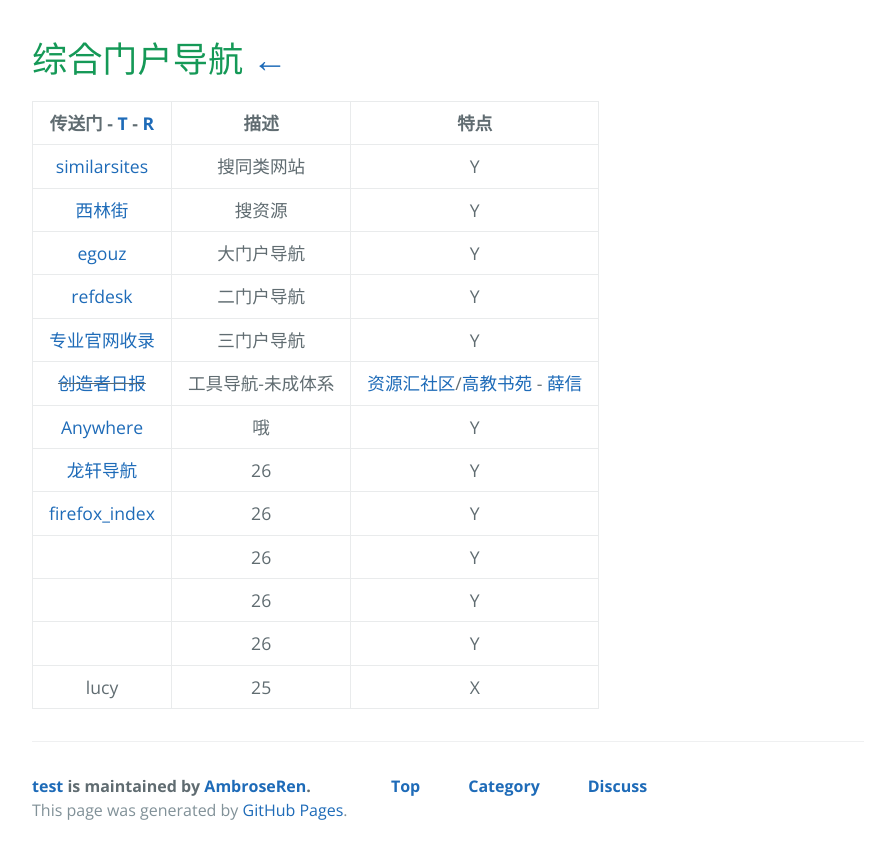
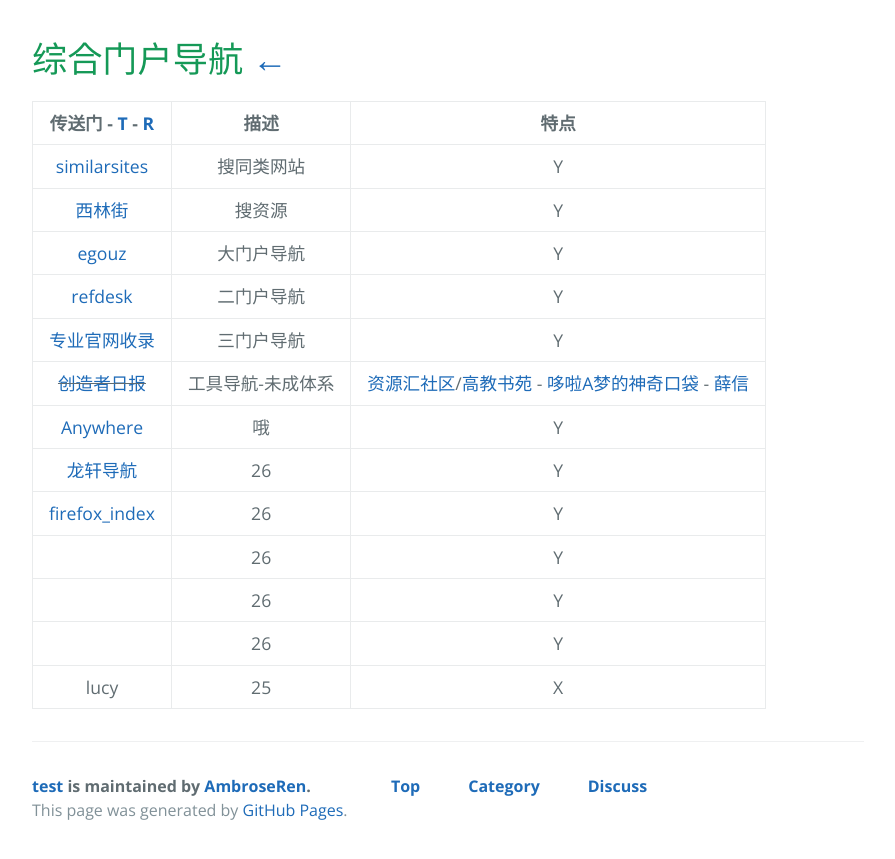
Before and after one commit to AmbroseRen/test, a Jekyll site: the page built from Library/synthesize.md, in a window 1280 px wide. Shown: the top 859 px of the page, without its empty margins (192-1087 px from the left). Built offline with Jekyll 4.4.1, drawn with Linux system fonts in a browser that asks for light colours; our own code applies the rules of GitHub Pages for plain Markdown files; the repository's description, which GitHub fills in, is left out.

Commit message:
Update synthesize.md

```diff
--- a/Library/synthesize.md
+++ b/Library/synthesize.md
@@ -7,7 +7,7 @@
 | [egouz](https://www.egouz.com/) | 大门户导航 | Y |
 | [refdesk](https://www.refdesk.com/) | 二门户导航 | Y |
 | [专业官网收录](http://www.gfwz.com/) | 三门户导航 | Y |
-| ~~[创造者日报](https://creatorsdaily.com/)~~ | 工具导航-未成体系 | [资源汇社区](http://ziyuanhuishequ.ys168.com/)/[高教书苑](https://ebook.hep.com.cn/ebooks/index.html#/) - [薛信](http://xuexinxs.ys168.com/) |
+| ~~[创造者日报](https://creatorsdaily.com/)~~ | 工具导航-未成体系 | [资源汇社区](http://ziyuanhuishequ.ys168.com/)/[高教书苑](https://ebook.hep.com.cn/ebooks/index.html#/) - [哆啦A梦的神奇口袋](http://baozangku.ys168.com/) - [薛信](http://xuexinxs.ys168.com/) |
 | [Anywhere](http://lackar.com/aa/) | 哦 | Y |
 | [龙轩导航](http://ilxdh.com/) | 26 | Y |
 | [firefox_index](http://offlintab.firefoxchina.cn/) | 26 | Y |
```
